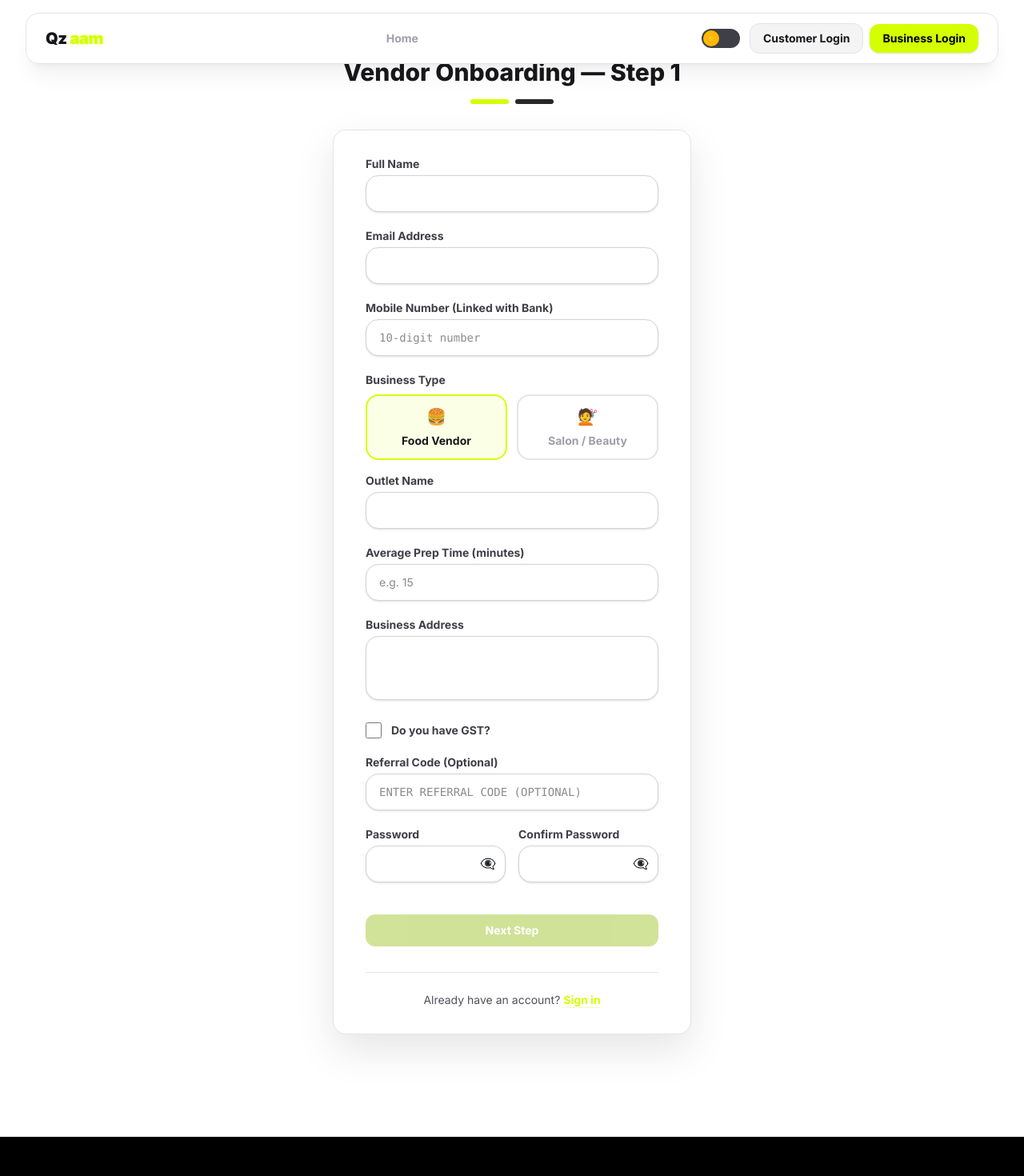
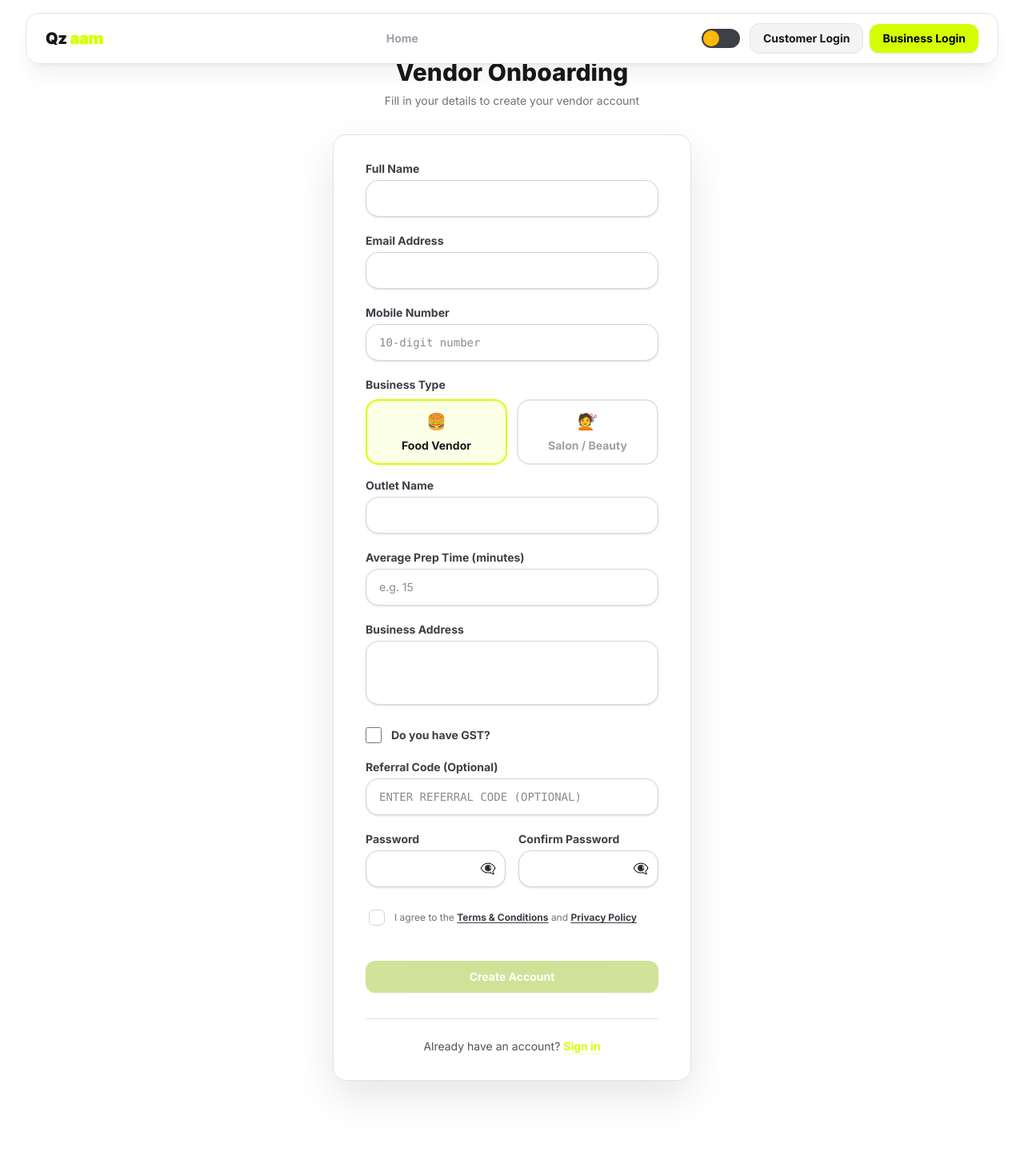
Before and after one commit to qzaam4u-star/qzaam-frontend, a React (Vite) app: page /auth/register in a window 1280 px wide. Shown: the top 1470 px of the page at 80% size. Built offline with nearby package versions, Linux system fonts and the light colour scheme; no server answers.

Commit message:
feat: remove vendor onboarding step 2 - single step registration with terms checkbox

```diff
--- a/src/pages/auth/RegisterPage.jsx
+++ b/src/pages/auth/RegisterPage.jsx
@@ -1,16 +1,13 @@
 import { useState } from 'react';
-import { useNavigate, useSearchParams, Link } from 'react-router-dom';
+import { useNavigate, Link } from 'react-router-dom';
 import { useAuth } from '../../context/AuthContext';
 import Button from '../../components/Button';
 import Card from '../../components/Card';
 
 export default function RegisterPage() {
   const navigate = useNavigate();
-  const [searchParams] = useSearchParams();
   const { register } = useAuth();
 
-  const [role, setRole] = useState('vendor');
-  const [step, setStep] = useState(1);
   const [acceptedTerms, setAcceptedTerms] = useState(false);
 
   const [formData, setFormData] = useState({
@@ -21,9 +18,6 @@ export default function RegisterPage() {
     mobile: '',
     address: '',
     averagePrepTime: '',
-    accountNumber: '',
-    ifscCode: '',
-    accountHolderName: '',
     hasGst: false,
     gstNumber: '',
     referralCode: '',
@@ -39,7 +33,7 @@ export default function RegisterPage() {
 
   const handleChange = (e) => {
     const { name, value, type, checked } = e.target;
-    if (name === 'ifscCode' || name === 'gstNumber') {
+    if (name === 'gstNumber') {
       setFormData(prev => ({ ...prev, [name]: value.toUpperCase() }));
     } else if (type === 'checkbox') {
       setFormData(prev => ({ ...prev, [name]: checked }));
@@ -48,13 +42,13 @@ export default function RegisterPage() {
     }
   };
 
-  const validateStep1 = () => {
+  const validate = () => {
     if (!formData.name || !formData.email || !formData.mobile || !formData.password) {
-      setError('Basic details are required.');
+      setError('Please fill in all required fields.');
       return false;
     }
-    if (!formData.password || formData.password.length < 6) {
-      setError('Password must be at least 6 characters');
+    if (formData.password.length < 6) {
+      setError('Password must be at least 6 characters.');
       return false;
     }
     if (formData.password !== confirmPassword) {
@@ -65,60 +59,39 @@ export default function RegisterPage() {
       setError('Mobile number must be exactly 10 digits.');
       return false;
     }
-    if (role === 'vendor') {
     if (!formData.outletName || !formData.address || !formData.averagePrepTime) {
-        setError('All vendor business details are required.');
+      setError('Outlet name, address, and prep time are required.');
       return false;
     }
     if (formData.hasGst && !formData.gstNumber) {
       setError('Please provide your GST number.');
       return false;
     }
+    if (!acceptedTerms) {
+      setError('You must accept the Terms & Conditions and Privacy Policy to continue.');
+      return false;
     }
     return true;
-  };
-
-  const handleNext = (e) => {
-    e.preventDefault();
-    setError('');
-    if (validateStep1()) {
-      setStep(2);
-    }
   };
 
   const handleSubmit = async (e) => {
     e.preventDefault();
     setError('');
 
-    if (role === 'vendor' && step === 2) {
-      if (!formData.accountHolderName || !formData.accountNumber || !formData.ifscCode) {
-        setError('All bank details are required for vendors.');
-        return;
-      }
-      if (!/^[A-Z]{4}0[A-Z0-9]{6}$/.test(formData.ifscCode)) {
-        setError('Invalid IFSC code format (e.g., SBIN0123456).');
-        return;
-      }
-      if (!acceptedTerms) {
-        setError('Please accept the Terms & Conditions and Privacy Policy to continue.');
-        return;
-      }
-    }
-
+    if (!validate()) return;
 
     setIsLoading(true);
-
     try {
       const payload = {
         ...formData,
-        averagePrepTime: role === 'vendor' ? parseInt(formData.averagePrepTime) : undefined,
-        hasGst: role === 'vendor' ? formData.hasGst : false,
-        gstNumber: role === 'vendor' ? formData.gstNumber : null,
-        acceptedTerms: role === 'vendor' ? true : undefined
+        averagePrepTime: parseInt(formData.averagePrepTime),
+        hasGst: formData.hasGst,
+        gstNumber: formData.hasGst ? formData.gstNumber : null,
+        acceptedTerms: true
       };
 
-      await register(payload, role);
-      setSuccessMsg(`Your ${role} account was securely created! Redirecting to login...`);
+      await register(payload, 'vendor');
+      setSuccessMsg('Your vendor account was created! Redirecting to login...');
       setTimeout(() => navigate('/auth'), 1500);
     } catch (err) {
       setError(err.message || 'Registration failed. Please try again.');
@@ -131,19 +104,16 @@ export default function RegisterPage() {
     <div className="min-h-screen bg-white dark:bg-black flex flex-col justify-center py-12 sm:px-6 lg:px-8 transition-colors duration-300">
       <div className="sm:mx-auto sm:w-full sm:max-w-md">
         <h2 className="mt-6 text-center text-3xl font-extrabold text-zinc-900 dark:text-white">
-          Vendor Onboarding{role === 'vendor' ? ` — Step ${step}` : ''}
+          Vendor Onboarding
         </h2>
-        {role === 'vendor' && (
-          <div className="mt-4 flex justify-center gap-2">
-            <div className={`h-1.5 w-12 rounded-full ${step >= 1 ? 'bg-[#d4ff00]' : 'bg-zinc-800'}`} />
-            <div className={`h-1.5 w-12 rounded-full ${step >= 2 ? 'bg-[#d4ff00]' : 'bg-zinc-800'}`} />
-          </div>
-        )}
+        <p className="mt-2 text-center text-sm text-zinc-500 dark:text-zinc-400">
+          Fill in your details to create your vendor account
+        </p>
       </div>
 
       <div className="mt-8 sm:mx-auto sm:w-full sm:max-w-md">
         <Card className="py-8 px-4 sm:px-10 shadow-[0_20px_50px_rgba(0,0,0,0.1)] dark:shadow-[0_20px_50px_rgba(212,255,0,0.05)] border-zinc-200 dark:border-zinc-800">
-          <form className="space-y-6" onSubmit={role === 'vendor' && step === 1 ? handleNext : handleSubmit}>
+          <form className="space-y-6" onSubmit={handleSubmit}>
             {error && (
               <div className="p-3 bg-red-50 dark:bg-red-900/30 text-red-600 dark:text-red-400 text-sm font-medium rounded-xl border border-red-200 dark:border-red-800/50">
                 {error}
@@ -155,8 +125,8 @@ export default function RegisterPage() {
               </div>
             )}
 
-            {step === 1 && (
             <div className="space-y-5 animate-in fade-in slide-in-from-left-4 duration-300">
+              {/* Full Name */}
               <div>
                 <label className="block text-sm font-bold text-zinc-700 dark:text-zinc-400 mb-1">Full Name</label>
                 <input
@@ -169,6 +139,7 @@ export default function RegisterPage() {
                 />
               </div>
 
+              {/* Email */}
               <div>
                 <label className="block text-sm font-bold text-zinc-700 dark:text-zinc-400 mb-1">Email Address</label>
                 <input
@@ -181,8 +152,9 @@ export default function RegisterPage() {
                 />
               </div>
 
+              {/* Mobile */}
               <div>
-                  <label className="block text-sm font-bold text-zinc-700 dark:text-zinc-400 mb-1">Mobile Number (Linked with Bank)</label>
+                <label className="block text-sm font-bold text-zinc-700 dark:text-zinc-400 mb-1">Mobile Number</label>
                 <input
                   name="mobile"
                   type="tel"
@@ -195,8 +167,7 @@ export default function RegisterPage() {
                 />
               </div>
 
-                {role === 'vendor' && (
-                  <>
+              {/* Business Type */}
               <div className="grid grid-cols-2 gap-4">
                 <div className="col-span-2">
                   <label className="block text-sm font-bold text-zinc-700 dark:text-zinc-400 mb-2">Business Type</label>
@@ -214,6 +185,8 @@ export default function RegisterPage() {
                     ))}
                   </div>
                 </div>
+
+                {/* Outlet Name */}
                 <div className="col-span-2">
                   <label className="block text-sm font-bold text-zinc-700 dark:text-zinc-400 mb-1">Outlet Name</label>
                   <input
@@ -226,6 +199,8 @@ export default function RegisterPage() {
                   />
                 </div>
               </div>
+
+              {/* Avg Prep Time */}
               <div>
                 <label className="block text-sm font-bold text-zinc-700 dark:text-zinc-400 mb-1">Average Prep Time (minutes)</label>
                 <input
@@ -239,6 +214,8 @@ export default function RegisterPage() {
                   className="appearance-none block w-full px-4 py-3 border border-zinc-300 dark:border-zinc-700 rounded-2xl shadow-sm focus:outline-none focus:ring-2 focus:ring-[#d4ff00]/20 focus:border-[#d4ff00] transition-all bg-white dark:bg-zinc-900/50 text-zinc-900 dark:text-white sm:text-sm"
                 />
               </div>
+
+              {/* Business Address */}
               <div>
                 <label className="block text-sm font-bold text-zinc-700 dark:text-zinc-400 mb-1">Business Address</label>
                 <textarea
@@ -250,6 +227,7 @@ export default function RegisterPage() {
                 />
               </div>
 
+              {/* GST */}
               <div className="space-y-4 pt-2">
                 <label className="flex items-center gap-3 cursor-pointer group">
                   <input
@@ -281,6 +259,7 @@ export default function RegisterPage() {
                 )}
               </div>
 
+              {/* Referral Code */}
               <div>
                 <label className="block text-sm font-bold text-zinc-700 dark:text-zinc-400 mb-1">Referral Code (Optional)</label>
                 <input
@@ -292,9 +271,8 @@ export default function RegisterPage() {
                   className="appearance-none block w-full px-4 py-3 border border-zinc-300 dark:border-zinc-700 rounded-2xl shadow-sm focus:outline-none focus:ring-2 focus:ring-[#d4ff00]/20 focus:border-[#d4ff00] transition-all bg-white dark:bg-zinc-900/50 text-zinc-900 dark:text-white sm:text-sm font-mono uppercase"
                 />
               </div>
-                  </>
-                )}
 
+              {/* Password */}
               <div className="grid grid-cols-1 sm:grid-cols-2 gap-4">
                 <div className="relative">
                   <label className="block text-sm font-bold text-zinc-700 dark:text-zinc-400 mb-1">Password</label>
@@ -332,75 +310,27 @@ export default function RegisterPage() {
                   </button>
                 </div>
               </div>
-              </div>
-            )}
 
-            {step === 2 && role === 'vendor' && (
-              <div className="space-y-5 animate-in fade-in slide-in-from-right-4 duration-300">
-                <div className="p-4 bg-zinc-100 dark:bg-zinc-900 rounded-2xl border border-zinc-200 dark:border-zinc-800 mb-6">
-                  <p className="text-xs text-zinc-500 font-medium leading-relaxed">
-                    Financial details are required to process your payouts. Please ensure the information matches your bank records.
-                  </p>
-                </div>
-
-                <div>
-                  <label className="block text-sm font-bold text-zinc-700 dark:text-zinc-400 mb-1">Account Holder Name</label>
-                  <input
-                    name="accountHolderName"
-                    type="text"
-                    required
-                    value={formData.accountHolderName}
-                    onChange={handleChange}
-                    className="appearance-none block w-full px-4 py-3 border border-zinc-300 dark:border-zinc-700 rounded-2xl shadow-sm focus:outline-none focus:ring-2 focus:ring-[#d4ff00]/20 focus:border-[#d4ff00] transition-all bg-white dark:bg-zinc-900/50 text-zinc-900 dark:text-white sm:text-sm"
-                  />
-                </div>
-
-                <div>
-                  <label className="block text-sm font-bold text-zinc-700 dark:text-zinc-400 mb-1">Bank Account Number</label>
-                  <input
-                    name="accountNumber"
-                    type="text"
-                    required
-                    value={formData.accountNumber}
-                    onChange={handleChange}
-                    className="appearance-none block w-full px-4 py-3 border border-zinc-300 dark:border-zinc-700 rounded-2xl shadow-sm focus:outline-none focus:ring-2 focus:ring-[#d4ff00]/20 focus:border-[#d4ff00] transition-all bg-white dark:bg-zinc-900/50 text-zinc-900 dark:text-white sm:text-sm font-mono"
-                  />
-                </div>
-
-                <div>
-                  <label className="block text-sm font-bold text-zinc-700 dark:text-zinc-400 mb-1">IFSC Code</label>
-                  <input
-                    name="ifscCode"
-                    type="text"
-                    maxLength="11"
-                    required
-                    placeholder="e.g. SBIN0001234"
-                    value={formData.ifscCode}
-                    onChange={handleChange}
-                    className="appearance-none block w-full px-4 py-3 border border-zinc-300 dark:border-zinc-700 rounded-2xl shadow-sm focus:outline-none focus:ring-2 focus:ring-[#d4ff00]/20 focus:border-[#d4ff00] transition-all bg-white dark:bg-zinc-900/50 text-zinc-900 dark:text-white sm:text-sm font-mono uppercase"
-                  />
-                </div>
-
-                {/* Terms and Privacy Checkbox */}
+              {/* Terms & Conditions — Required */}
               <div className="flex items-start gap-3 mt-6 p-1">
                 <button
                   type="button"
                   onClick={() => setAcceptedTerms(!acceptedTerms)}
                   className={`shrink-0 w-5 h-5 rounded-md border transition-all flex items-center justify-center ${
                     acceptedTerms
-                        ? "bg-[#d4ff00] border-[#d4ff00] text-black shadow-[0_0_15px_rgba(212,255,0,0.3)]"
-                        : "border-zinc-300 dark:border-zinc-700 bg-white dark:bg-zinc-900"
+                      ? 'bg-[#d4ff00] border-[#d4ff00] text-black shadow-[0_0_15px_rgba(212,255,0,0.3)]'
+                      : 'border-zinc-300 dark:border-zinc-700 bg-white dark:bg-zinc-900'
                   } hover:scale-110 active:scale-95`}
                 >
                   {acceptedTerms && <span className="text-[10px] font-black">✓</span>}
                 </button>
 
                 <p className="text-xs text-zinc-500 leading-relaxed select-none cursor-default">
-                    I agree to the{" "}
+                  I agree to the{' '}
                   <Link to="/terms" target="_blank" className="font-bold text-zinc-700 dark:text-zinc-300 underline underline-offset-2 hover:text-[#8cb800] dark:hover:text-[#d4ff00] transition-colors">
                     Terms & Conditions
-                    </Link>{" "}
-                    and{" "}
+                  </Link>{' '}
+                  and{' '}
                   <Link to="/privacy" target="_blank" className="font-bold text-zinc-700 dark:text-zinc-300 underline underline-offset-2 hover:text-[#8cb800] dark:hover:text-[#d4ff00] transition-colors">
                     Privacy Policy
                   </Link>
@@ -408,35 +338,22 @@ export default function RegisterPage() {
               </div>
             </div>
 
-            )}
-
-            <div className="flex gap-3 pt-4">
-              {step === 2 && (
-                <button
-                  type="button"
-                  onClick={() => setStep(1)}
-                  className="flex-1 px-4 py-3 border border-zinc-300 dark:border-zinc-700 rounded-2xl text-zinc-700 dark:text-zinc-300 font-bold hover:bg-zinc-50 dark:hover:bg-zinc-800 transition-all"
-                >
-                  Back
-                </button>
-              )}
+            <div className="pt-4">
               <Button
                 type="submit"
-                fullWidth={step === 1 && role === 'vendor' ? false : true}
-                className={step === 1 && role === 'vendor' ? 'flex-1' : 'w-full'}
-                disabled={isLoading || !!successMsg || !formData.password || formData.password.length < 6 || (step === 2 && role === 'vendor' && !acceptedTerms)}
+                fullWidth
+                disabled={isLoading || !!successMsg || !formData.password || formData.password.length < 6 || !acceptedTerms}
               >
-
                 {isLoading ? (
                   <span className="flex items-center justify-center gap-2">
                     <svg className="animate-spin h-5 w-5 text-current" xmlns="http://www.w3.org/2000/svg" fill="none" viewBox="0 0 24 24">
                       <circle className="opacity-25" cx="12" cy="12" r="10" stroke="currentColor" strokeWidth="4"></circle>
                       <path className="opacity-75" fill="currentColor" d="M4 12a8 8 0 018-8V0C5.373 0 0 5.373 0 12h4zm2 5.291A7.962 7.962 0 014 12H0c0 3.042 1.135 5.824 3 7.938l3-2.647z"></path>
                     </svg>
-                    Processing...
+                    Creating Account...
                   </span>
                 ) : (
-                  role === 'vendor' && step === 1 ? 'Next Step' : 'Create Account'
+                  'Create Account'
                 )}
               </Button>
             </div>
```
Lines whose indentation alone changed are shown as unchanged.
